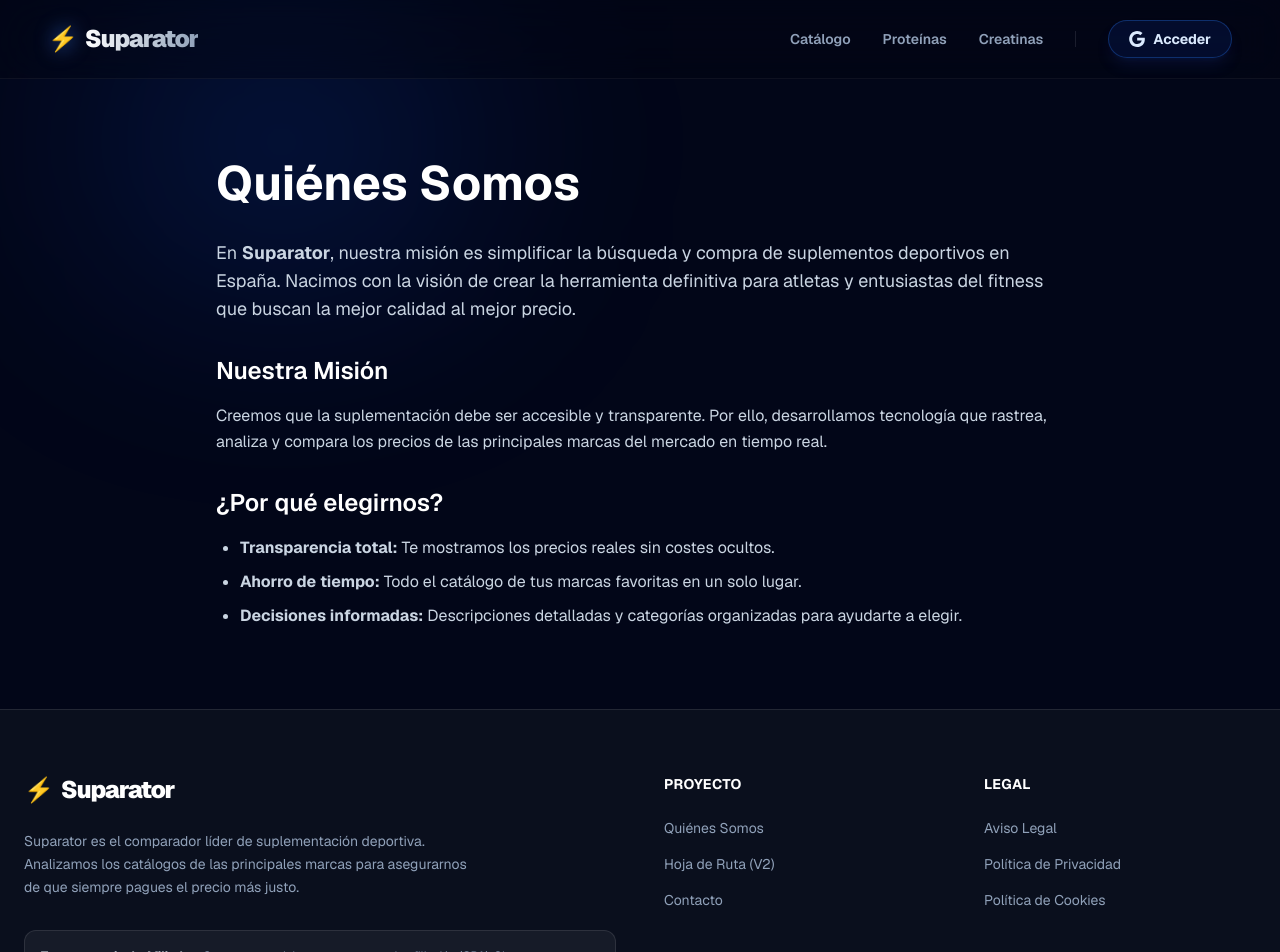
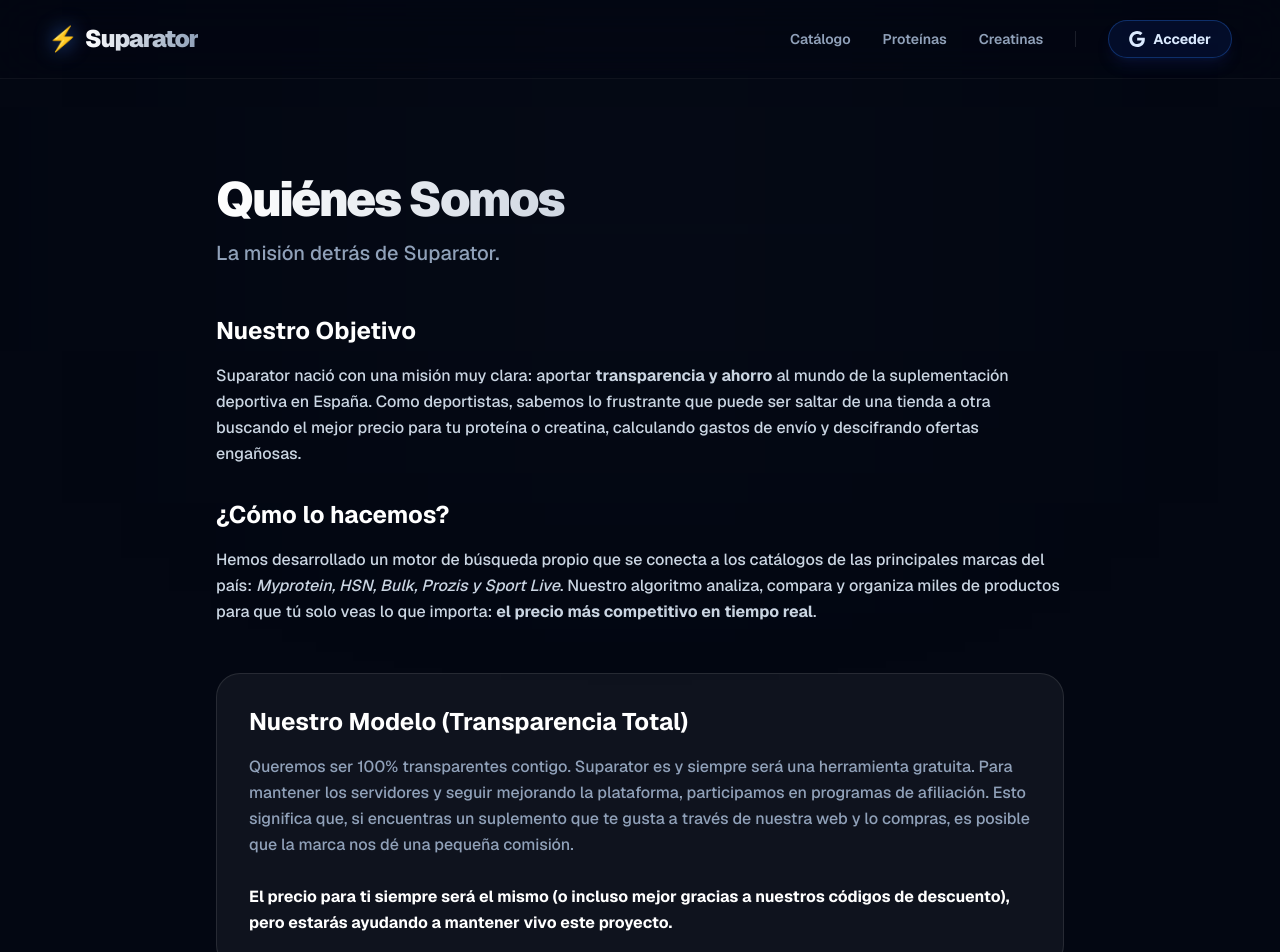
Before and after one commit to javiersanchezdolera777-blip/suplementos-comparator, a Next.js app in the folder frontend/: page /about in a window 1280 px wide. Shown: the top 952 px of the page. Built offline with nearby package versions, Linux system fonts and the light colour scheme.

Commit message:
UI/UX Fase 3: Páginas Corporativas y Editoriales

```diff
--- a/frontend/src/app/about/page.tsx
+++ b/frontend/src/app/about/page.tsx
@@ -1,32 +1,45 @@
 import Navbar from "@/components/Navbar";
 import Footer from "@/components/Footer";
 
-export const metadata = {
-  title: 'Quiénes Somos | Suparator',
-};
-
 export default function AboutPage() {
   return (
-    <div className="flex flex-col min-h-screen bg-slate-950 font-sans text-white">
+    <div className="flex flex-col min-h-screen bg-[#030712] font-sans text-white selection:bg-white/20">
       <Navbar />
-      <main className="flex-1 max-w-4xl mx-auto px-6 py-20 w-full z-10 relative">
-        <div className="absolute top-[-10%] left-[-10%] w-[40%] h-[40%] rounded-full bg-blue-600/20 blur-[120px] pointer-events-none z-[-1]" />
+      <main className="flex-1 w-full max-w-4xl mx-auto px-6 py-16 md:py-24 relative z-10">
+        {/* Glow de fondo corporativo */}
+        <div className="absolute top-0 left-1/2 -translate-x-1/2 w-[80%] h-[300px] bg-slate-500/5 blur-[150px] pointer-events-none -z-10" />
 
-        <h1 className="text-4xl md:text-5xl font-bold mb-8">Quiénes Somos</h1>
-        <div className="prose prose-invert max-w-none text-slate-300 space-y-6 leading-relaxed">
-          <p className="text-lg">
-            En <strong>Suparator</strong>, nuestra misión es simplificar la búsqueda y compra de suplementos deportivos en España. Nacimos con la visión de crear la herramienta definitiva para atletas y entusiastas del fitness que buscan la mejor calidad al mejor precio.
-          </p>
-          <h2 className="text-2xl font-semibold text-white mt-8 mb-4">Nuestra Misión</h2>
-          <p>
-            Creemos que la suplementación debe ser accesible y transparente. Por ello, desarrollamos tecnología que rastrea, analiza y compara los precios de las principales marcas del mercado en tiempo real.
-          </p>
-          <h2 className="text-2xl font-semibold text-white mt-8 mb-4">¿Por qué elegirnos?</h2>
-          <ul className="list-disc pl-6 space-y-2">
-            <li><strong>Transparencia total:</strong> Te mostramos los precios reales sin costes ocultos.</li>
-            <li><strong>Ahorro de tiempo:</strong> Todo el catálogo de tus marcas favoritas en un solo lugar.</li>
-            <li><strong>Decisiones informadas:</strong> Descripciones detalladas y categorías organizadas para ayudarte a elegir.</li>
-          </ul>
+        <h1 className="text-4xl md:text-5xl font-black tracking-tighter mb-4 text-transparent bg-clip-text bg-gradient-to-r from-white to-slate-400">
+          Quiénes Somos
+        </h1>
+        <p className="text-xl text-slate-400 font-medium mb-12">La misión detrás de Suparator.</p>
+
+        <div className="space-y-8 text-slate-300 leading-relaxed font-medium">
+          <section>
+            <h2 className="text-2xl font-bold text-white mb-4">Nuestro Objetivo</h2>
+            <p>
+              Suparator nació con una misión muy clara: aportar <strong>transparencia y ahorro</strong> al mundo de la suplementación deportiva en España.
+              Como deportistas, sabemos lo frustrante que puede ser saltar de una tienda a otra buscando el mejor precio para tu proteína o creatina, calculando gastos de envío y descifrando ofertas engañosas.
+            </p>
+          </section>
+
+          <section>
+            <h2 className="text-2xl font-bold text-white mb-4">¿Cómo lo hacemos?</h2>
+            <p>
+              Hemos desarrollado un motor de búsqueda propio que se conecta a los catálogos de las principales marcas del país: <em>Myprotein, HSN, Bulk, Prozis y Sport Live</em>.
+              Nuestro algoritmo analiza, compara y organiza miles de productos para que tú solo veas lo que importa: <strong>el precio más competitivo en tiempo real</strong>.
+            </p>
+          </section>
+
+          <section className="p-8 rounded-3xl bg-white/5 border border-white/10 mt-12">
+            <h2 className="text-2xl font-bold text-white mb-4">Nuestro Modelo (Transparencia Total)</h2>
+            <p className="text-slate-400">
+              Queremos ser 100% transparentes contigo. Suparator es y siempre será una herramienta gratuita. Para mantener los servidores y seguir mejorando la plataforma, participamos en programas de afiliación.
+              Esto significa que, si encuentras un suplemento que te gusta a través de nuestra web y lo compras, es posible que la marca nos dé una pequeña comisión.
+              <br/><br/>
+              <strong className="text-white">El precio para ti siempre será el mismo (o incluso mejor gracias a nuestros códigos de descuento), pero estarás ayudando a mantener vivo este proyecto.</strong>
+            </p>
+          </section>
         </div>
       </main>
       <Footer />
--- a/frontend/src/app/legal/page.tsx
+++ b/frontend/src/app/legal/page.tsx
@@ -1,33 +1,45 @@
 import Navbar from "@/components/Navbar";
 import Footer from "@/components/Footer";
 
-export const metadata = {
-  title: 'Aviso Legal | Suparator',
-};
-
 export default function LegalPage() {
   return (
-    <div className="flex flex-col min-h-screen bg-slate-950 font-sans text-white">
+    <div className="flex flex-col min-h-screen bg-[#030712] font-sans text-white selection:bg-white/20">
       <Navbar />
-      <main className="flex-1 max-w-4xl mx-auto px-6 py-20 w-full z-10 relative">
-        <div className="absolute top-[-10%] right-[-10%] w-[40%] h-[40%] rounded-full bg-purple-600/20 blur-[120px] pointer-events-none z-[-1]" />
+      <main className="flex-1 w-full max-w-4xl mx-auto px-6 py-16 md:py-24 relative z-10">
+        <h1 className="text-3xl md:text-4xl font-black tracking-tighter mb-12 text-white">
+          Aviso Legal
+        </h1>
 
-        <h1 className="text-4xl md:text-5xl font-bold mb-8">Aviso Legal</h1>
-        <div className="prose prose-invert max-w-none text-slate-300 space-y-6 leading-relaxed">
-          <h2 className="text-2xl font-semibold text-white mt-8 mb-4">1. Datos Identificativos</h2>
+        <div className="space-y-8 text-slate-400 text-sm leading-relaxed">
+          <section>
+            <h2 className="text-xl font-bold text-slate-200 mb-3">1. Datos Identificativos</h2>
             <p>
-            En cumplimiento con el deber de información recogido en artículo 10 de la Ley 34/2002, de 11 de julio, de Servicios de la Sociedad de la Información y del Comercio Electrónico, a continuación se reflejan los siguientes datos: la empresa titular de dominio web es Suparator (en adelante, Suparator), con correo electrónico de contacto: contacto@suparator.es.
+              En cumplimiento con el deber de información recogido en artículo 10 de la Ley 34/2002, de 11 de julio, de Servicios de la Sociedad de la Información y del Comercio Electrónico, a continuación se reflejan los siguientes datos: la plataforma web Suparator (en adelante, "la Plataforma") es operada de forma independiente y es de acceso libre.
             </p>
+          </section>
 
-          <h2 className="text-2xl font-semibold text-white mt-8 mb-4">2. Usuarios</h2>
+          <section>
+            <h2 className="text-xl font-bold text-slate-200 mb-3">2. Exención de Responsabilidad Médica</h2>
             <p>
-            El acceso y/o uso de este portal de Suparator atribuye la condición de USUARIO, que acepta, desde dicho acceso y/o uso, las Condiciones Generales de Uso aquí reflejadas.
+              La información contenida en Suparator, incluyendo textos, gráficos, imágenes y otros materiales, tiene fines puramente informativos y comparativos. Ningún contenido de esta web pretende ser un sustituto de asesoramiento médico profesional, diagnóstico o tratamiento.
+              Consulta siempre con tu médico o nutricionista antes de comenzar cualquier régimen de suplementación.
             </p>
+          </section>
 
-          <h2 className="text-2xl font-semibold text-white mt-8 mb-4">3. Afiliación</h2>
+          <section>
+            <h2 className="text-xl font-bold text-slate-200 mb-3">3. Precios y Disponibilidad</h2>
             <p>
-            Suparator participa en diversos programas de afiliación de marketing, lo que significa que Suparator recibe comisiones de las compras hechas a través de los links a sitios de los vendedores. Estas compras no suponen ningún coste adicional para el usuario.
+              Aunque nuestro motor de búsqueda se actualiza de forma constante, no podemos garantizar que los precios y la disponibilidad mostrados sean 100% exactos en tiempo real, ya que dependen directamente de las plataformas de los terceros (vendedores).
+              El precio final y válido será siempre el que se muestre en la página oficial del vendedor (HSN, Myprotein, etc.) en el momento del pago.
             </p>
+          </section>
+
+          <section>
+            <h2 className="text-xl font-bold text-slate-200 mb-3">4. Enlaces a Terceros y Afiliación</h2>
+            <p>
+              Suparator contiene enlaces que dirigen a sitios web de terceros. Operamos bajo el modelo de Afiliación (CPA). Esto exime a Suparator de cualquier responsabilidad sobre las transacciones, envíos, devoluciones o reclamaciones que deban gestionarse directamente con el vendedor final.
+            </p>
+          </section>
         </div>
       </main>
       <Footer />
```
Also changed, not shown: frontend/src/app/privacy/page.tsx (+18 -15 lines). Lines whose indentation alone changed are shown as unchanged.
